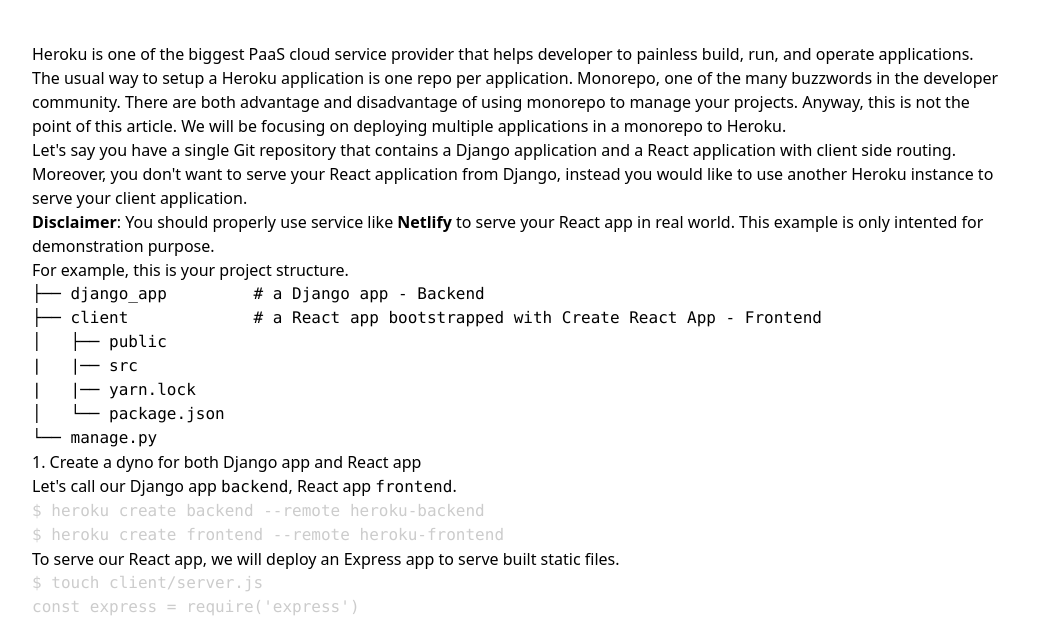
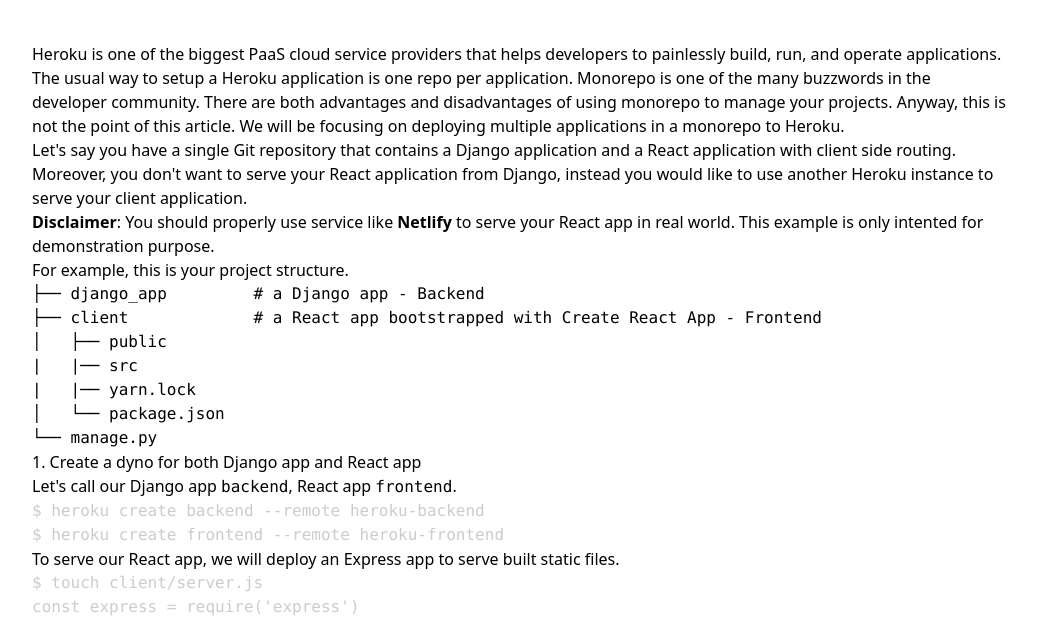
Before and after one commit to michaellzc/michaellin.me, a Gatsby site: page /deploy-multiple-apps-in-monorepo-to-heroku/ in a window 1280 px wide. Shown: the part 174-795 px from the top of the page, without its empty margins (120-1166 px from the left). Built offline with nearby package versions, Linux system fonts and the light colour scheme; Gatsby itself is replaced by a stand-in of ours; some packages are replaced by stand-ins of ours; code samples lack their colours; what @tailwindcss/typography would draw is missing.

Commit message:
english is hard

````diff
--- a/posts/deploy-multiple-apps-in-monorepo-to-heroku/index.md
+++ b/posts/deploy-multiple-apps-in-monorepo-to-heroku/index.md
@@ -5,9 +5,9 @@
 description: 'How to deploy multiple applications from a monolith repository with Heroku'
 ---
 
-Heroku is one of the biggest PaaS cloud service provider that helps developer to painless build, run, and operate applications.
+Heroku is one of the biggest PaaS cloud service providers that helps developers to painlessly build, run, and operate applications.
 
-The usual way to setup a Heroku application is one repo per application. Monorepo, one of the many buzzwords in the developer community. There are both advantage and disadvantage of using monorepo to manage your projects. Anyway, this is not the point of this article. We will be focusing on deploying multiple applications in a monorepo to Heroku.
+The usual way to setup a Heroku application is one repo per application. Monorepo is one of the many buzzwords in the developer community. There are both advantages and disadvantages of using monorepo to manage your projects. Anyway, this is not the point of this article. We will be focusing on deploying multiple applications in a monorepo to Heroku.
 
 Let's say you have a single Git repository that contains a Django application and a React application with client side routing. Moreover, you don't want to serve your React application from Django, instead you would like to use another Heroku instance to serve your client application.
 
@@ -72,7 +72,7 @@
 app.listen(PORT, () => console.log(`Listening on :${PORT}`))
 ```
 
-Also, add a new `heroku-postbuild` script to `client/package.json` to let Heroku knows how to build your React app.
+Also, add a new `heroku-postbuild` script to `client/package.json` to let Heroku know how to build your React app.
 
 ```json
 {
````
